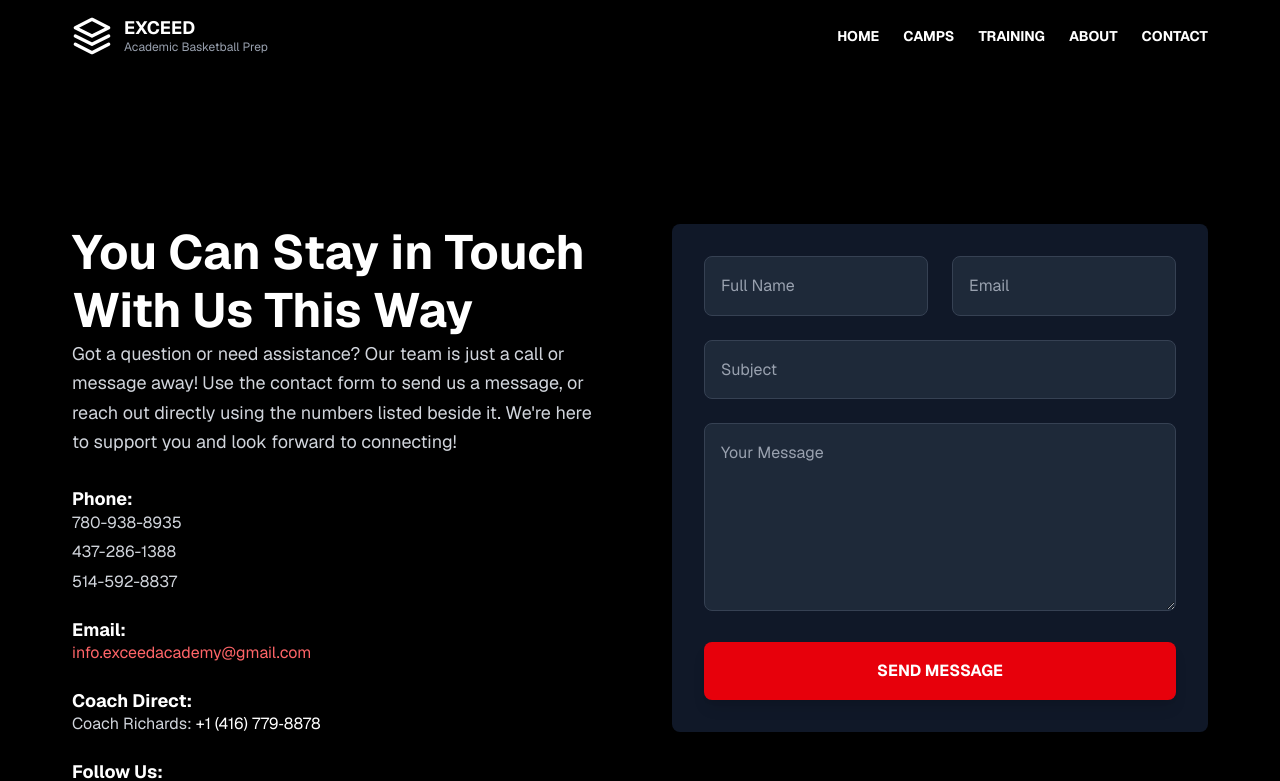
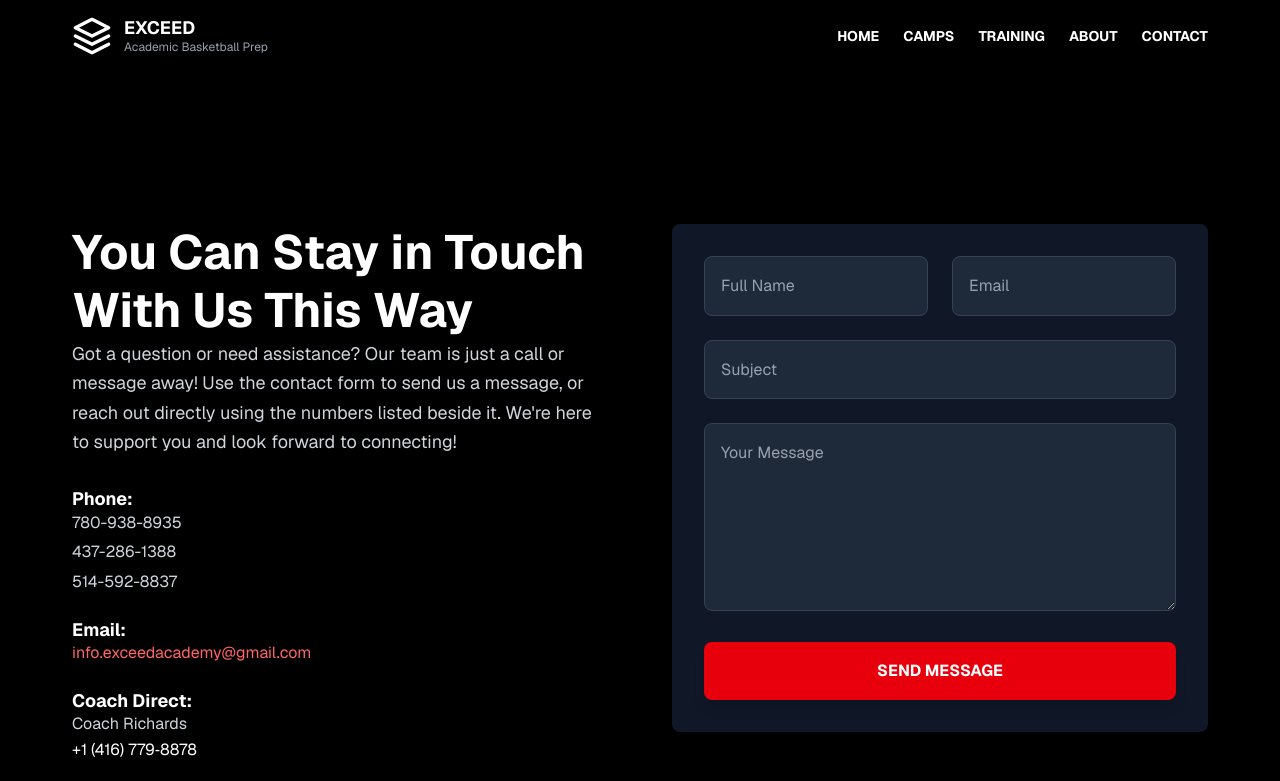
Before and after one commit to digitalmarketingcanada5/basketball_website, a Next.js app: page /contact in a window 1280 px wide. Shown: the top 781 px of the page. Built offline with nearby package versions, Linux system fonts and the light colour scheme.

Commit message:
Refactor contact information layout for improved readability

```diff
--- a/src/components/contact/ContactHero.jsx
+++ b/src/components/contact/ContactHero.jsx
@@ -68,8 +68,9 @@ const ContactHero = () => {
 
               <div>
                 <h3 className="text-white font-bold text-lg mb-2">Coach Direct:</h3>
-                <div className="space-y-2 text-gray-300">
-                  <div>Coach Richards: <span className="text-white">+1 (416) 779‑8878</span></div>
+                <div className="text-gray-300">
+                  <div>Coach Richards</div>
+                  <div className="text-white">+1 (416) 779‑8878</div>
                 </div>
               </div>
 
```
